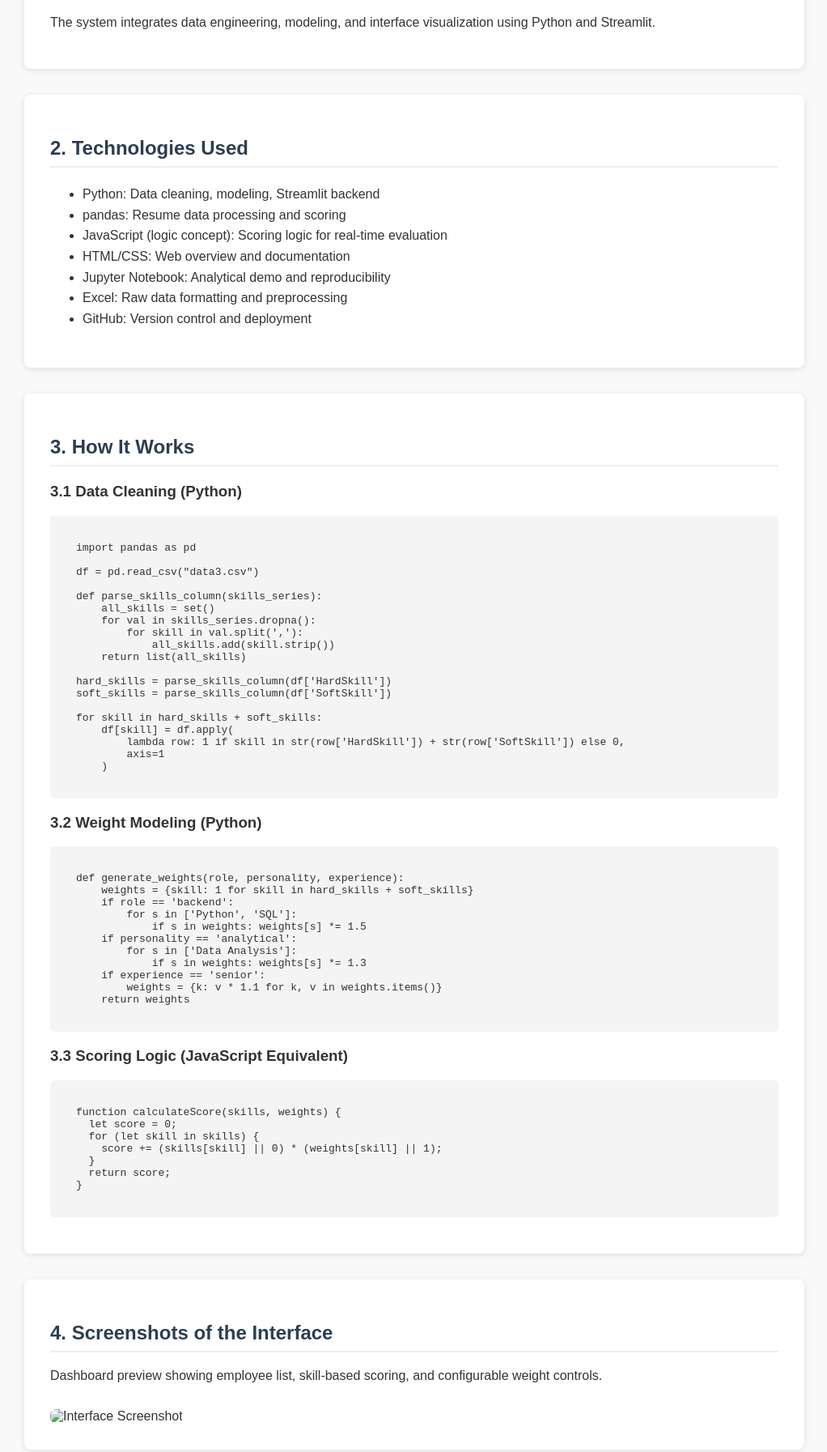
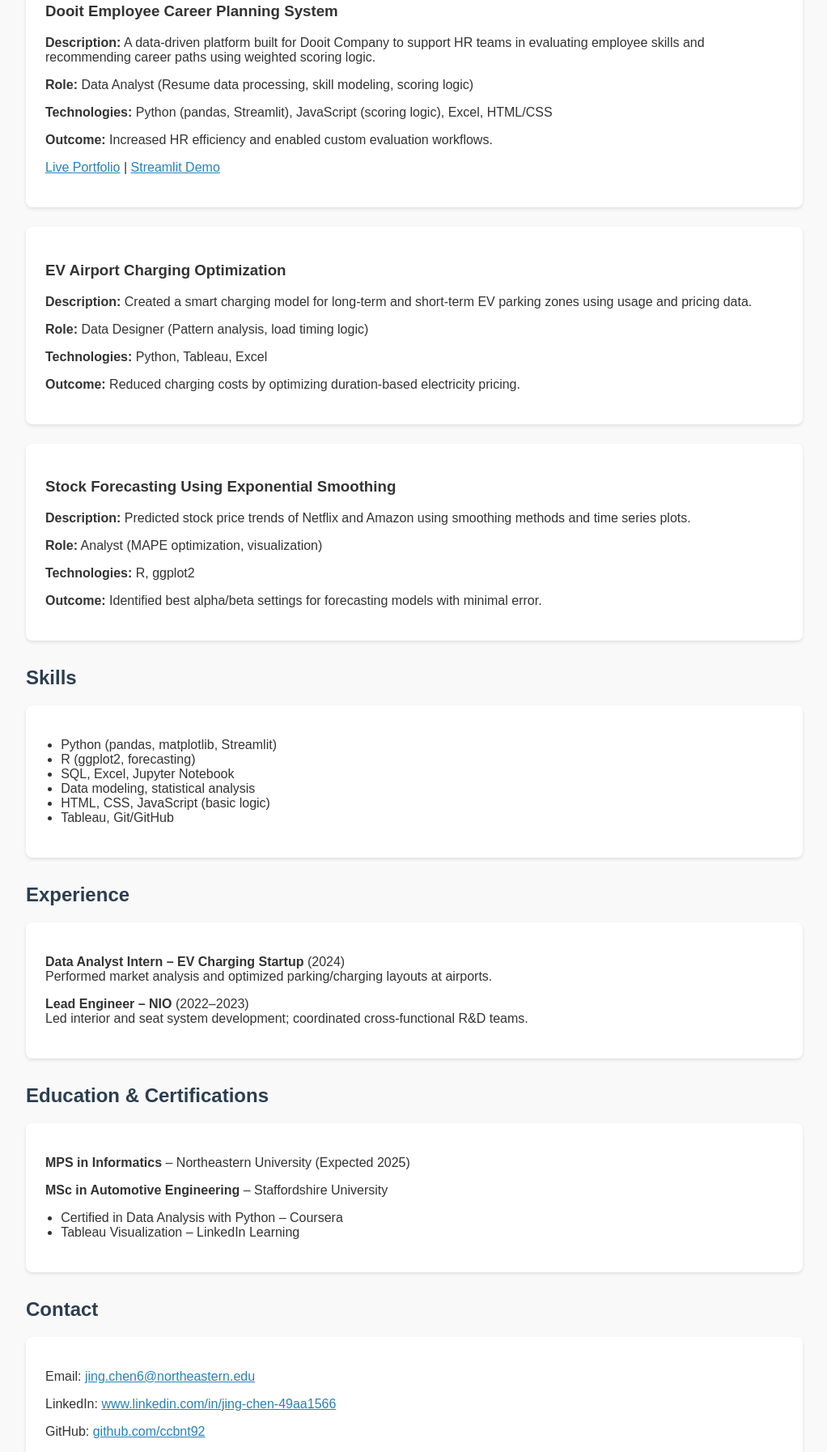
Before and after one commit to ccbnt92/dooit-portfolio, a plain HTML site: page index.html in a window 1280 px wide. Shown: the part 463-2256 px from the top of the page at 81% size, without its empty margins (128-1150 px from the left). Drawn offline with Linux system fonts and the light colour scheme.

Commit message:
Add files via upload

```diff
--- a/index.html
+++ b/index.html
@@ -1,140 +1,132 @@
+
 <!DOCTYPE html>
 <html lang="en">
 <head>
   <meta charset="UTF-8">
   <meta name="viewport" content="width=device-width, initial-scale=1.0">
-  <title>Dooit Employee Career Planning System</title>
+  <title>Jing Chen | Personal Project Portfolio</title>
   <style>
-    body { font-family: Arial, sans-serif; background: #f9f9f9; color: #333; margin: 0; padding: 0; }
-    header { background-color: #1a1a1a; color: white; padding: 2rem; text-align: center; }
-    section { max-width: 900px; margin: 2rem auto; background: white; padding: 2rem; border-radius: 8px; box-shadow: 0 2px 8px rgba(0, 0, 0, 0.1); }
-    h2 { border-bottom: 2px solid #eee; padding-bottom: 0.5rem; color: #2c3e50; }
-    pre, code { background: #f4f4f4; padding: 1rem; overflow-x: auto; border-radius: 5px; display: block; white-space: pre-wrap; }
-    img { width: 100%; border-radius: 8px; margin-top: 1rem; }
-    ul { line-height: 1.6; }
-    footer { text-align: center; padding: 1rem; background: #1a1a1a; color: white; margin-top: 2rem; }
+    body {
+      font-family: Arial, sans-serif;
+      margin: 0;
+      background-color: #f9f9f9;
+      color: #333;
+    }
+    header {
+      background-color: #34495e;
+      color: white;
+      padding: 2rem;
+      text-align: center;
+    }
+    section {
+      max-width: 960px;
+      margin: auto;
+      padding: 2rem;
+    }
+    h2 {
+      color: #2c3e50;
+      margin-top: 2rem;
+    }
+    .project, .experience, .education, .skills, .contact {
+      background: white;
+      padding: 1.5rem;
+      margin-bottom: 1.5rem;
+      border-radius: 8px;
+      box-shadow: 0 2px 4px rgba(0,0,0,0.1);
+    }
+    ul {
+      padding-left: 1.2rem;
+    }
+    a {
+      color: #2980b9;
+    }
+    footer {
+      background: #34495e;
+      color: white;
+      text-align: center;
+      padding: 1rem;
+    }
   </style>
 </head>
 <body>
 <header>
-    <h1>Dooit Employee Career Planning System</h1>
-    <p>A data-driven platform for employee evaluation and development</p>
+  <h1>Jing Chen</h1>
+  <p>Data Analyst | Technical Innovator | Problem Solver</p>
 </header>
 
 <section>
-    <h2>1. Project Overview</h2>
-    <p>This project was developed for Dooit Company to support its HR department in evaluating employee skills and planning personalized career paths. By collecting real resume data from external sources and applying dynamic evaluation logic, the platform allows HR to:</p>
+  <h2>Introduction</h2>
+  <div class="intro">
+    <p>I’m a graduate student in Informatics and Concentration Analytics at Northeastern University with over a decade of experience in automotive engineering and recent work in data-driven platforms. My goal is to use data science and system thinking to build practical, scalable solutions for human-centered and intelligent platforms.</p>
+  </div>
+
+  <h2>Projects</h2>
+  <div class="project">
+    <h3>Dooit Employee Career Planning System</h3>
+    <p><strong>Description:</strong> A data-driven platform built for Dooit Company to support HR teams in evaluating employee skills and recommending career paths using weighted scoring logic.</p>
+    <p><strong>Role:</strong> Data Analyst (Resume data processing, skill modeling, scoring logic)</p>
+    <p><strong>Technologies:</strong> Python (pandas, Streamlit), JavaScript (scoring logic), Excel, HTML/CSS</p>
+    <p><strong>Outcome:</strong> Increased HR efficiency and enabled custom evaluation workflows.</p>
+    <p><a href="https://ccbnt92.github.io/dooit-portfolio/" target="_blank">Live Portfolio</a> | <a href="https://dooit-demo.streamlit.app/" target="_blank">Streamlit Demo</a></p>
+  </div>
+
+  <div class="project">
+    <h3>EV Airport Charging Optimization</h3>
+    <p><strong>Description:</strong> Created a smart charging model for long-term and short-term EV parking zones using usage and pricing data.</p>
+    <p><strong>Role:</strong> Data Designer (Pattern analysis, load timing logic)</p>
+    <p><strong>Technologies:</strong> Python, Tableau, Excel</p>
+    <p><strong>Outcome:</strong> Reduced charging costs by optimizing duration-based electricity pricing.</p>
+  </div>
+
+  <div class="project">
+    <h3>Stock Forecasting Using Exponential Smoothing</h3>
+    <p><strong>Description:</strong> Predicted stock price trends of Netflix and Amazon using smoothing methods and time series plots.</p>
+    <p><strong>Role:</strong> Analyst (MAPE optimization, visualization)</p>
+    <p><strong>Technologies:</strong> R, ggplot2</p>
+    <p><strong>Outcome:</strong> Identified best alpha/beta settings for forecasting models with minimal error.</p>
+  </div>
+
+  <h2>Skills</h2>
+  <div class="skills">
     <ul>
-      <li>Assess employees based on relevant hard and soft skills.</li>
-      <li>Customize evaluation weights by job role, personality traits, and experience level.</li>
-      <li>Identify skill gaps and rank employee readiness.</li>
+      <li>Python (pandas, matplotlib, Streamlit)</li>
+      <li>R (ggplot2, forecasting)</li>
+      <li>SQL, Excel, Jupyter Notebook</li>
+      <li>Data modeling, statistical analysis</li>
+      <li>HTML, CSS, JavaScript (basic logic)</li>
+      <li>Tableau, Git/GitHub</li>
     </ul>
-    <p>The system integrates data engineering, modeling, and interface visualization using Python and Streamlit.</p>
-  </section>
+  </div>
 
-  <section>
-    <h2>2. Technologies Used</h2>
+  <h2>Experience</h2>
+  <div class="experience">
+    <p><strong>Data Analyst Intern – EV Charging Startup</strong> (2024)<br>
+    Performed market analysis and optimized parking/charging layouts at airports.</p>
+
+    <p><strong>Lead Engineer – NIO</strong> (2022–2023)<br>
+    Led interior and seat system development; coordinated cross-functional R&D teams.</p>
+  </div>
+
+  <h2>Education & Certifications</h2>
+  <div class="education">
+    <p><strong>MPS in Informatics</strong> – Northeastern University (Expected 2025)</p>
+    <p><strong>MSc in Automotive Engineering</strong> – Staffordshire University</p>
     <ul>
-      <li>Python: Data cleaning, modeling, Streamlit backend</li>
-      <li>pandas: Resume data processing and scoring</li>
-      <li>JavaScript (logic concept): Scoring logic for real-time evaluation</li>
-      <li>HTML/CSS: Web overview and documentation</li>
-      <li>Jupyter Notebook: Analytical demo and reproducibility</li>
-      <li>Excel: Raw data formatting and preprocessing</li>
-      <li>GitHub: Version control and deployment</li>
+      <li>Certified in Data Analysis with Python – Coursera</li>
+      <li>Tableau Visualization – LinkedIn Learning</li>
     </ul>
-  </section>
+  </div>
 
-  <section>
-    <h2>3. How It Works</h2>
-    <h3>3.1 Data Cleaning (Python)</h3>
-    <pre><code>import pandas as pd
-
-df = pd.read_csv("data3.csv")
-
-def parse_skills_column(skills_series):
-    all_skills = set()
-    for val in skills_series.dropna():
-        for skill in val.split(','):
-            all_skills.add(skill.strip())
-    return list(all_skills)
-
-hard_skills = parse_skills_column(df['HardSkill'])
-soft_skills = parse_skills_column(df['SoftSkill'])
-
-for skill in hard_skills + soft_skills:
-    df[skill] = df.apply(
-        lambda row: 1 if skill in str(row['HardSkill']) + str(row['SoftSkill']) else 0,
-        axis=1
-    )</code></pre>
-
-    <h3>3.2 Weight Modeling (Python)</h3>
-    <pre><code>def generate_weights(role, personality, experience):
-    weights = {skill: 1 for skill in hard_skills + soft_skills}
-    if role == 'backend':
-        for s in ['Python', 'SQL']:
-            if s in weights: weights[s] *= 1.5
-    if personality == 'analytical':
-        for s in ['Data Analysis']:
-            if s in weights: weights[s] *= 1.3
-    if experience == 'senior':
-        weights = {k: v * 1.1 for k, v in weights.items()}
-    return weights</code></pre>
-
-    <h3>3.3 Scoring Logic (JavaScript Equivalent)</h3>
-    <pre><code>function calculateScore(skills, weights) {
-  let score = 0;
-  for (let skill in skills) {
-    score += (skills[skill] || 0) * (weights[skill] || 1);
-  }
-  return score;
-}</code></pre>
-  </section>
-
-  <section>
-    <h2>4. Screenshots of the Interface</h2>
-    <p>Dashboard preview showing employee list, skill-based scoring, and configurable weight controls.</p>
-    <img src="screenshots/employee-skill-dashboard.png" alt="Interface Screenshot">
-  </section>
-
-  <section>
-    <h2>5. Key Analytical Insights / Conclusions</h2>
-    <ul>
-      <li>Custom weight generation enables more accurate, role-specific evaluations.</li>
-      <li>Top-ranked employees exhibit balanced technical and interpersonal competencies.</li>
-      <li>Skill visualizations highlight both individual and team-level development needs.</li>
-      <li>Real-time adjustment of evaluation parameters supports interactive decision-making.</li>
-      <li>Scalability makes the platform adaptable to larger organizations and evolving job roles.</li>
-    </ul>
-  </section>
-
-  <section>
-    <h2>6. How to Run This Project</h2>
-    <h3>Option A: Streamlit App</h3>
-    <pre><code># Step 1: Install dependencies
-pip install streamlit pandas
-
-# Step 2: Run the application
-streamlit run app.py</code></pre>
-    <h3>Option B: Jupyter Notebook</h3>
-    <p>Open <code>employee_evaluation.ipynb</code> in Jupyter to explore the entire logic and workflow step by step.</p>
-  </section>
-
-  <section>
-    <h2>7. Author Contributions</h2>
-    <table>
-      <tr><th>Contributor</th><th>Responsibilities</th></tr>
-      <tr><td>Data Analyst (You)</td><td>
-        Resume data collection and cleaning<br>
-        Skill extraction and modeling<br>
-        Score calculation logic<br>
-        Coordinated with frontend/backend team
-      </td></tr>
-    </table>
+  <h2>Contact</h2>
+  <div class="contact">
+    <p>Email: <a href="mailto:jing.chen6@northeastern.edu">jing.chen6@northeastern.edu</a></p>
+    <p>LinkedIn: <a href="https://www.linkedin.com/in/jing-chen-49aa1566" target="_blank">www.linkedin.com/in/jing-chen-49aa1566</a></p>
+    <p>GitHub: <a href="https://github.com/ccbnt92" target="_blank">github.com/ccbnt92</a></p>
+  </div>
 </section>
 
 <footer>
-    <p>© 2025 Dooit Career Planning System | Built by Data Analyst Team</p>
+  <p>© 2025 Jing Chen | Personal Portfolio</p>
 </footer>
 </body>
 </html>
```
Lines whose indentation alone changed are shown as unchanged.
